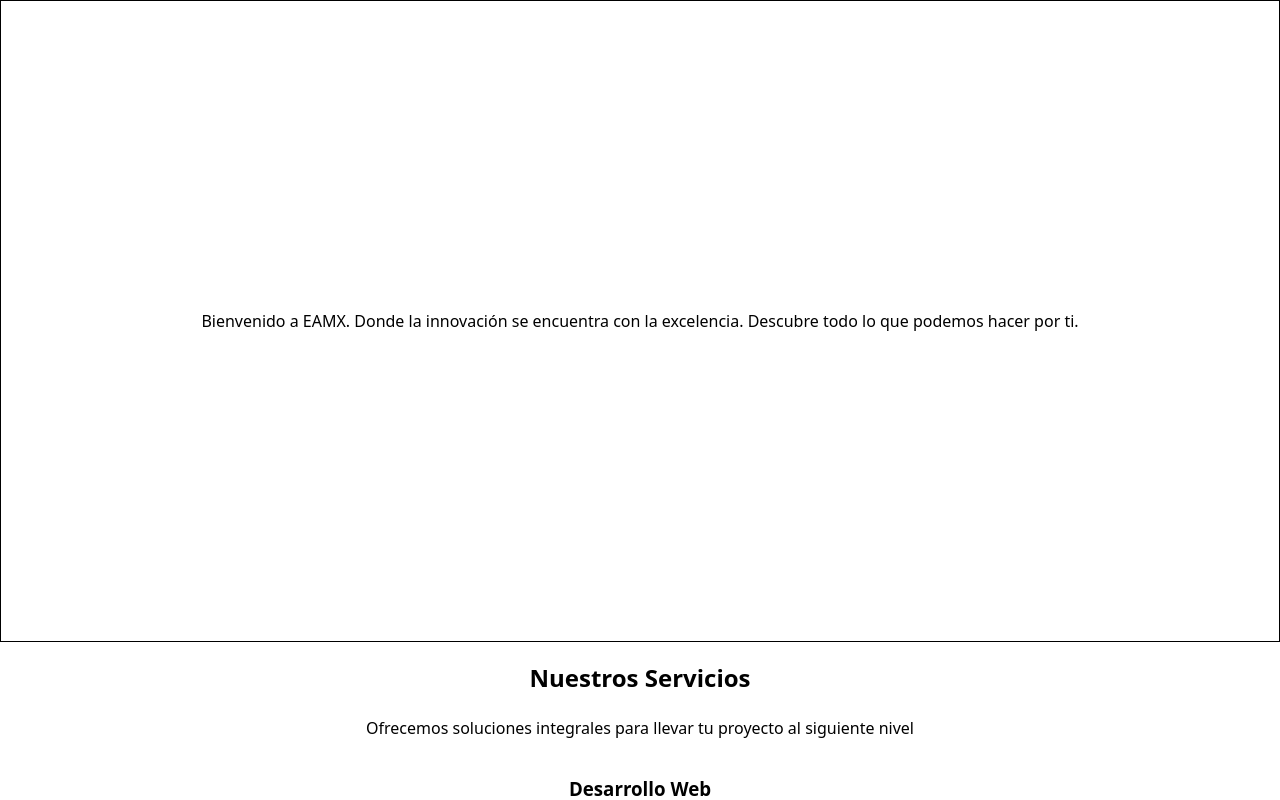
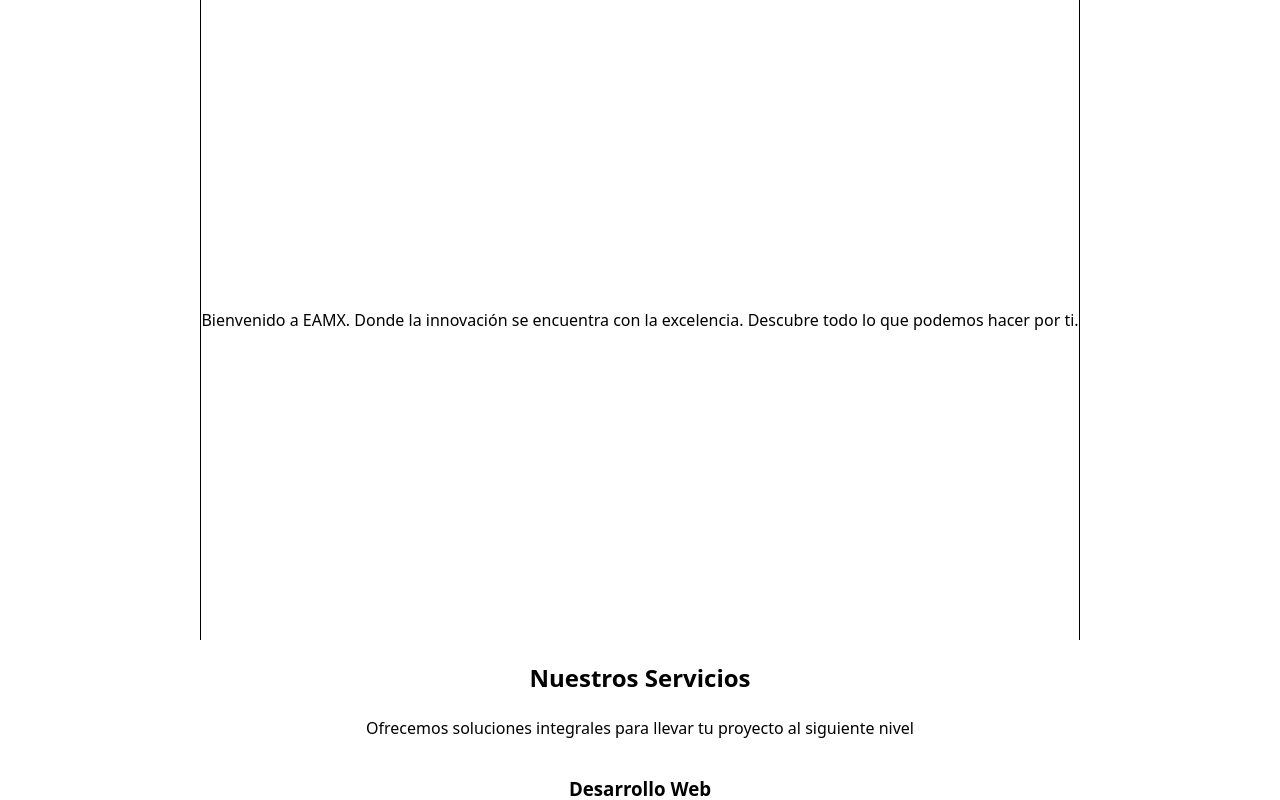
Before and after one commit to carrada/eamx-website, a React (Vite) app: page / in a window 1280 px wide. Shown: the top 800 px of the page. Built offline with nearby package versions, Linux system fonts and the light colour scheme.

Commit message:
Match exact demo layout structure

```diff
--- a/src/App.jsx
+++ b/src/App.jsx
@@ -4,7 +4,7 @@
 function App() {
   return (
     <div className="flex min-h-screen w-full flex-col items-center justify-center overflow-hidden">
-      <div className="h-[40rem] w-full">
+      <div className="flex h-[40rem] w-full items-center justify-center overflow-hidden">
         <MaskContainer
           revealText={
             <p className="mx-auto max-w-4xl text-center text-4xl font-bold text-slate-800 dark:text-white">
@@ -12,7 +12,7 @@
               Descubre todo lo que podemos hacer por ti.
             </p>
           }
-          className="h-[40rem] rounded-md border border-slate-800/50 text-white dark:text-black"
+          className="h-[40rem] rounded-md border text-white dark:text-black"
         >
           Descubre el poder de{" "}
           <span className="text-blue-500">EAMX</span> con soluciones innovadoras y
```
